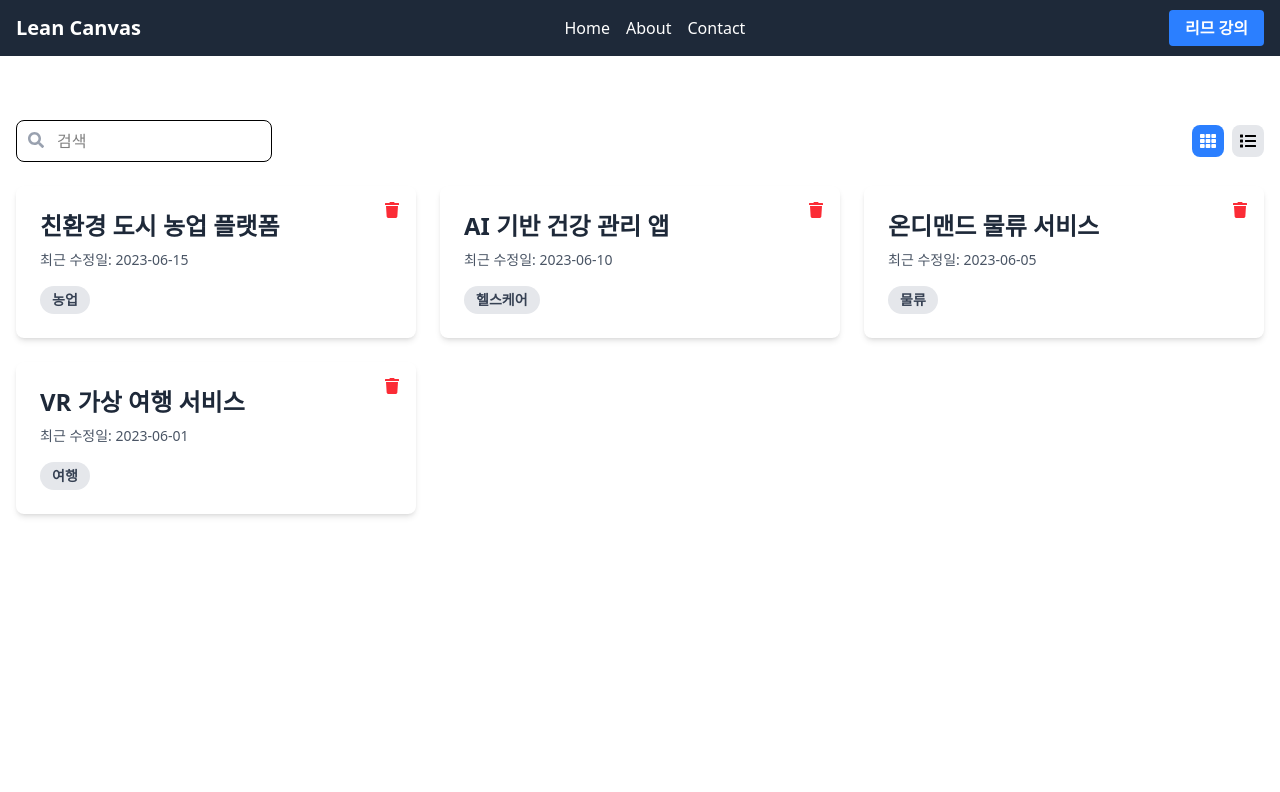
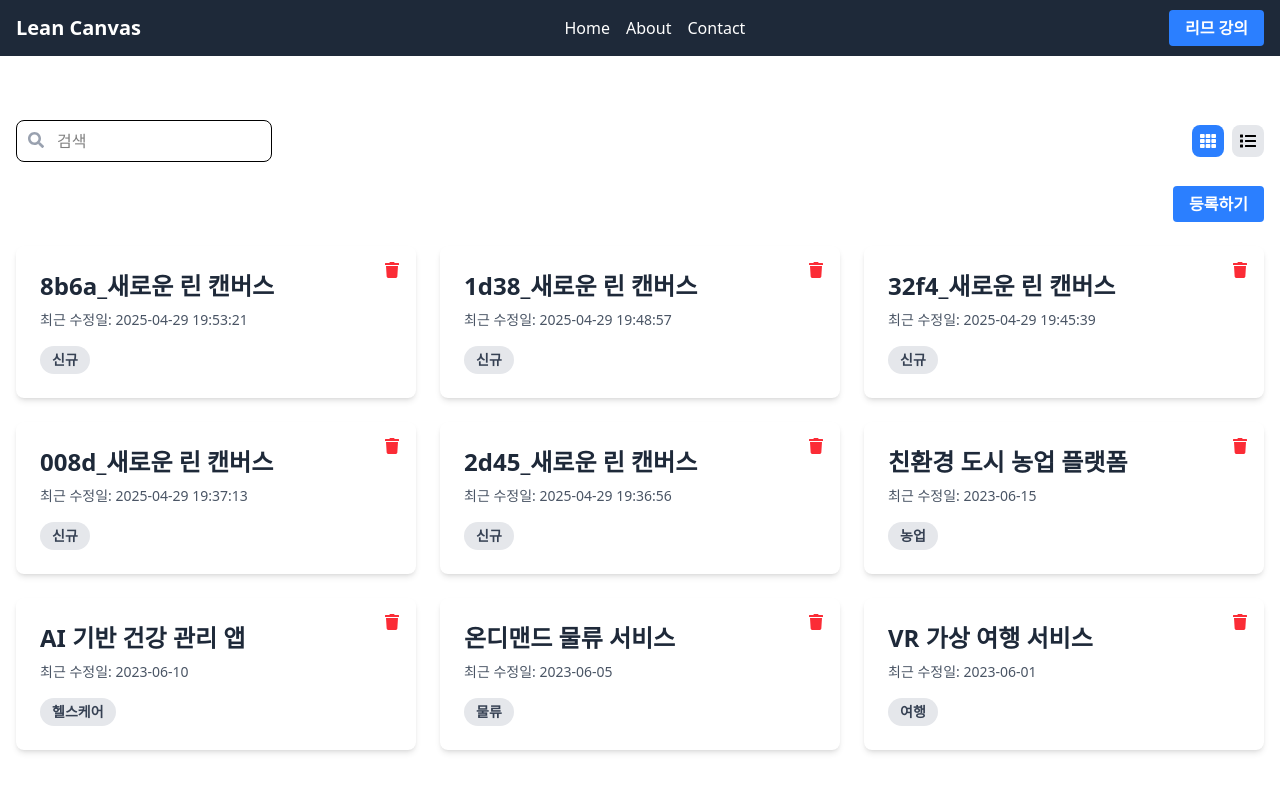
Before and after one commit to limlimjo/lean-canvas-react, a React (Vite) app: page / in a window 1280 px wide. Shown: the top 792 px of the page. Built offline with nearby package versions, Linux system fonts and the light colour scheme; data requests are answered from the project's data file.

Commit message:
[add] 린 캔버스 등록 구현, dayjs 라이브러리 활용, 버튼 컴포넌트

```diff
--- a/data/db.json
+++ b/data/db.json
@@ -23,6 +23,36 @@
       "title": "VR 가상 여행 서비스",
       "lastModified": "2023-06-01",
       "category": "여행"
+    },
+    {
+      "title": "2d45_새로운 린 캔버스",
+      "lastModified": "2025-04-29 19:36:56",
+      "category": "신규",
+      "id": 5
+    },
+    {
+      "title": "008d_새로운 린 캔버스",
+      "lastModified": "2025-04-29 19:37:13",
+      "category": "신규",
+      "id": 6
+    },
+    {
+      "title": "32f4_새로운 린 캔버스",
+      "lastModified": "2025-04-29 19:45:39",
+      "category": "신규",
+      "id": 7
+    },
+    {
+      "title": "1d38_새로운 린 캔버스",
+      "lastModified": "2025-04-29 19:48:57",
+      "category": "신규",
+      "id": 8
+    },
+    {
+      "title": "8b6a_새로운 린 캔버스",
+      "lastModified": "2025-04-29 19:53:21",
+      "category": "신규",
+      "id": 9
     }
   ]
 }
--- a/package.json
+++ b/package.json
@@ -15,6 +15,7 @@
   "dependencies": {
     "@tailwindcss/vite": "^4.1.4",
     "axios": "^1.9.0",
+    "dayjs": "^1.11.13",
     "json-server": "^0.17.4",
     "react": "^18.3.1",
     "react-dom": "^18.3.1",
--- a/src/api/canvas.js
+++ b/src/api/canvas.js
@@ -1,8 +1,26 @@
 import { canvases } from './http';
+import { v4 as uuidv4 } from 'uuid';
+import dayjs from 'dayjs';
 
 // 목록
 export function getCanvases(params) {
-  return canvases.get('/', { params });
+  const payload = Object.assign(
+    {
+      _sort: 'lastModified',
+      _order: 'desc',
+    },
+    params,
+  );
+  return canvases.get('/', { params: payload });
 }
 
 // 저장, 수정, 삭제
+export function createCanvas() {
+  const newCanvas = {
+    title: uuidv4().substring(0, 4) + '_새로운 린 캔버스',
+    lastModified: dayjs().format('YYYY-MM-DD HH:mm:ss'),
+    category: '신규',
+  };
+
+  return canvases.post('/', newCanvas);
+}
--- /dev/null
+++ b/src/components/Button.jsx
@@ -0,0 +1,25 @@
+import { FaSpinner } from 'react-icons/fa';
+
+function Button({ loading = false, onClick, className, children }) {
+  const clazz = [
+    'bg-blue-500 hover:bg-blue-600 text-white font-bold py-1.5 px-4 rounded transition-colors duration-300 focus:outline-none focus:ring-2 focus:ring-blue-500 focus:ring-opacity-50',
+    className,
+  ].join(' ');
+
+  const handleClick = () => {
+    if (loading) {
+      return;
+    }
+    onClick();
+  };
+  return (
+    <button className={clazz} onClick={handleClick} disabled={loading}>
+      <span className="flex item-center justify-center">
+        {loading && <FaSpinner className="animate-spin mr-2" />}
+        {children}
+      </span>
+    </button>
+  );
+}
+
+export default Button;
--- a/src/components/Header.jsx
+++ b/src/components/Header.jsx
@@ -8,6 +8,7 @@ import {
   FaTimes,
 } from 'react-icons/fa';
 import { useState } from 'react';
+import Button from './Button';
 
 function Header() {
   const navItems = [
@@ -37,9 +38,7 @@ function Header() {
         <button className="md:hidden" onClick={toggleMenu}>
           <FaBars />
         </button>
-        <button className="hidden md:block bg-blue-500 hover:bg-blue-600 text-white font-bold py-1.5 px-4 rounded transition-colors duration-300 focus:outline-none focus:ring-2 focus:ring-blue-500 focus:ring-opacity-50">
-          리므 강의
-        </button>
+        <Button className="hidden md:block">리므 강의</Button>
       </div>
 
       {/* Mobile Menu */}
--- a/src/pages/Home.jsx
+++ b/src/pages/Home.jsx
@@ -2,9 +2,10 @@ import { useState, useEffect } from 'react';
 import CanvasList from '../components/CanvasList';
 import SearchBar from '../components/SearchBar';
 import ViewToggle from '../components/ViewToggle';
-import { getCanvases } from '../api/canvas';
+import { createCanvas, getCanvases } from '../api/canvas';
 import Loading from '../components/Loading';
 import Error from '../components/Error';
+import Button from '../components/Button';
 
 function Home() {
   const [searchText, setSearchText] = useState();
@@ -12,6 +13,7 @@ function Home() {
   const [data, setData] = useState([]);
   const [isLoading, setIsLoading] = useState(true);
   const [error, setError] = useState(null);
+  const [isLoadingCreate, setIsLoadingCreate] = useState(false);
 
   async function fetchData(params) {
     try {
@@ -35,11 +37,29 @@ function Home() {
     setData(data.filter(item => item.id !== id));
   };
 
+  const handleCreateCanvas = async () => {
+    try {
+      setIsLoadingCreate(true);
+      await new Promise(resolver => setTimeout(resolver, 1000));
+      await createCanvas();
+      fetchData({ title_like: searchText });
+    } catch (err) {
+      alert(err.message);
+    } finally {
+      setIsLoadingCreate(false);
+    }
+  };
+
   return (
     <>
       <div className="mb-6 flex flex-col sm:flex-row items-center justify-between">
         <SearchBar searchText={searchText} setSearchText={setSearchText} />
         <ViewToggle isGridView={isGridView} setIsGridView={setIsGridView} />
+      </div>
+      <div className="flex justify-end mb-6">
+        <Button onClick={handleCreateCanvas} loading={isLoadingCreate}>
+          등록하기
+        </Button>
       </div>
       {isLoading && <Loading />}
       {error && (
```
Also changed, not shown: 1 other file (tests, documents, lock files or other folders).
